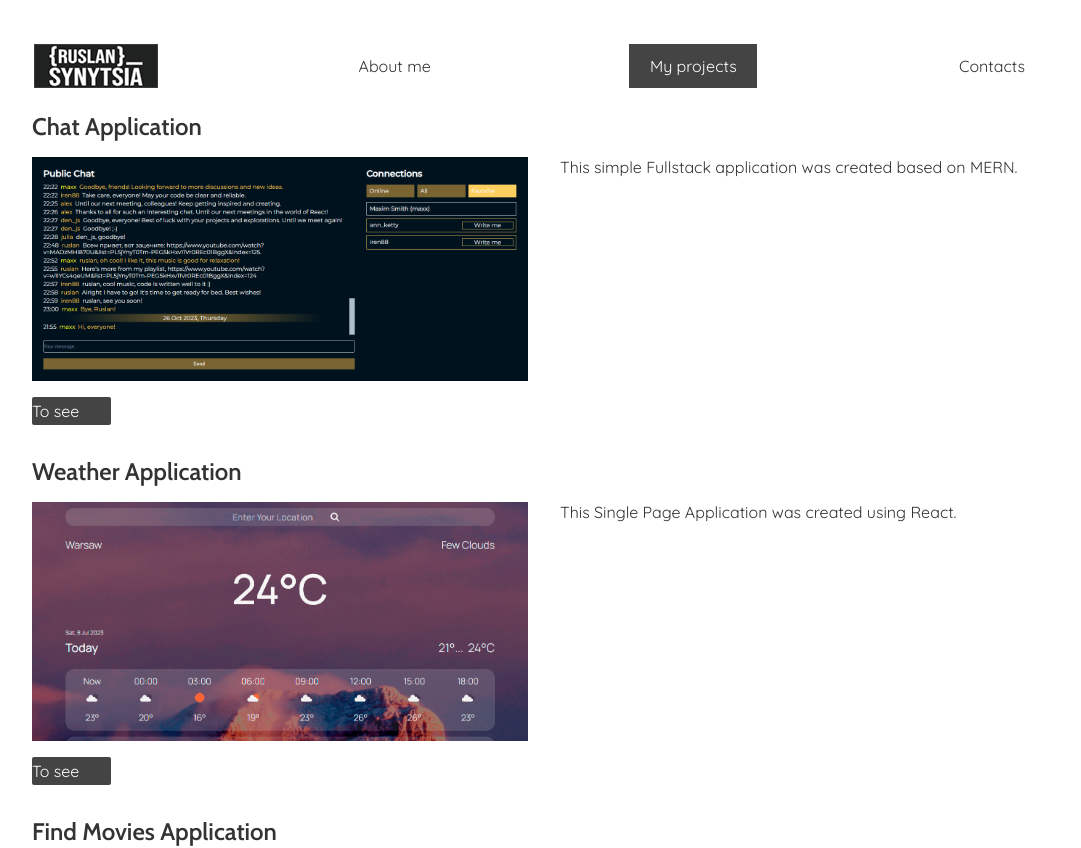
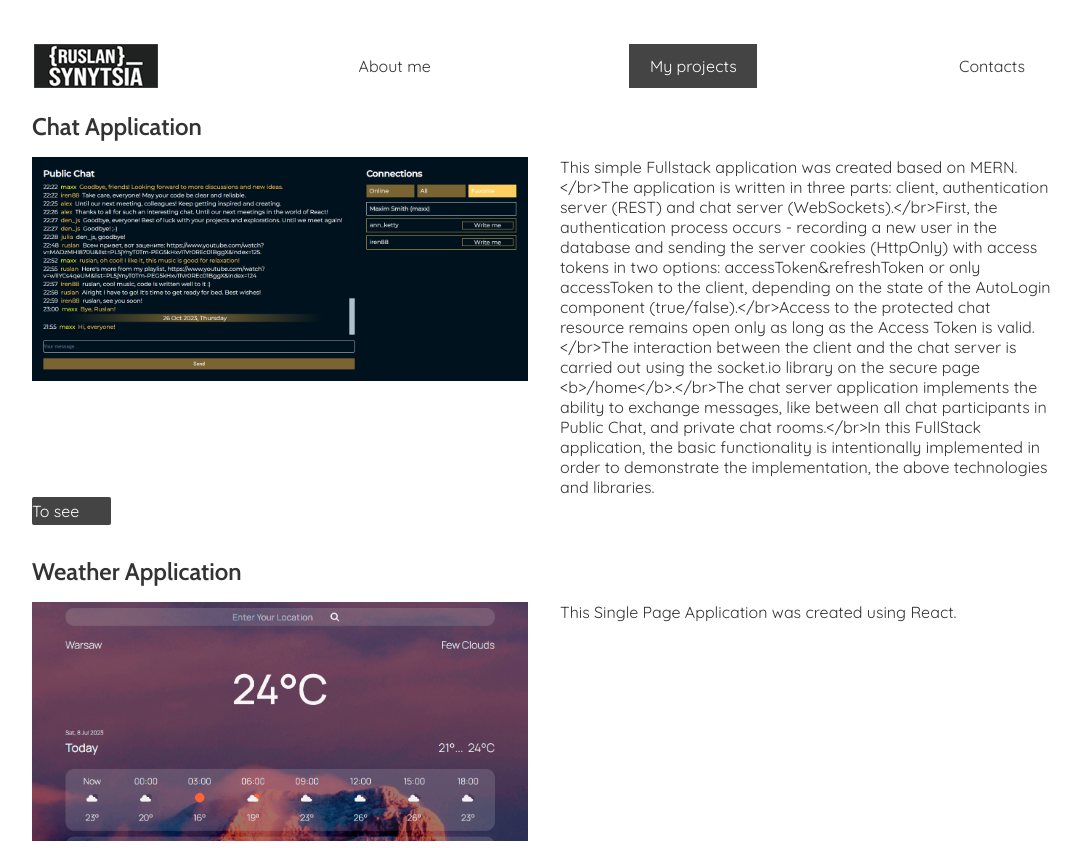
Before and after one commit to ruslan-synytsia/CV-web-app, a React (Create React App) app: page /projects in a window 1280 px wide. Shown: the top 848 px of the page, without its empty margins (96-1177 px from the left). Built offline with nearby package versions, Linux system fonts and the light colour scheme.

Commit message:
Update Projects.js
Updated description for Chat project.

```diff
--- a/src/Components/Pages/Projects/Projects.js
+++ b/src/Components/Pages/Projects/Projects.js
@@ -6,7 +6,7 @@ function Projects() {
         {
             header: "Chat Application",
             image: "./chat.png",
-            description: "This simple Fullstack application was created based on MERN.",
+            description: "This simple Fullstack application was created based on MERN.</br>The application is written in three parts: client, authentication server (REST) and chat server (WebSockets).</br>First, the authentication process occurs - recording a new user in the database and sending the server cookies (HttpOnly) with access tokens in two options: accessToken&refreshToken or only accessToken to the client, depending on the state of the AutoLogin component (true/false).</br>Access to the protected chat resource remains open only as long as the Access Token is valid.</br>The interaction between the client and the chat server is carried out using the socket.io library on the secure page <b>/home</b>.</br>The chat server application implements the ability to exchange messages, like between all chat participants in Public Chat, and private chat rooms.</br>In this FullStack application, the basic functionality is intentionally implemented in order to demonstrate the implementation, the above technologies and libraries.",
             link: "https://corporate-chat-app.vercel.app/"
         },
         {
```
